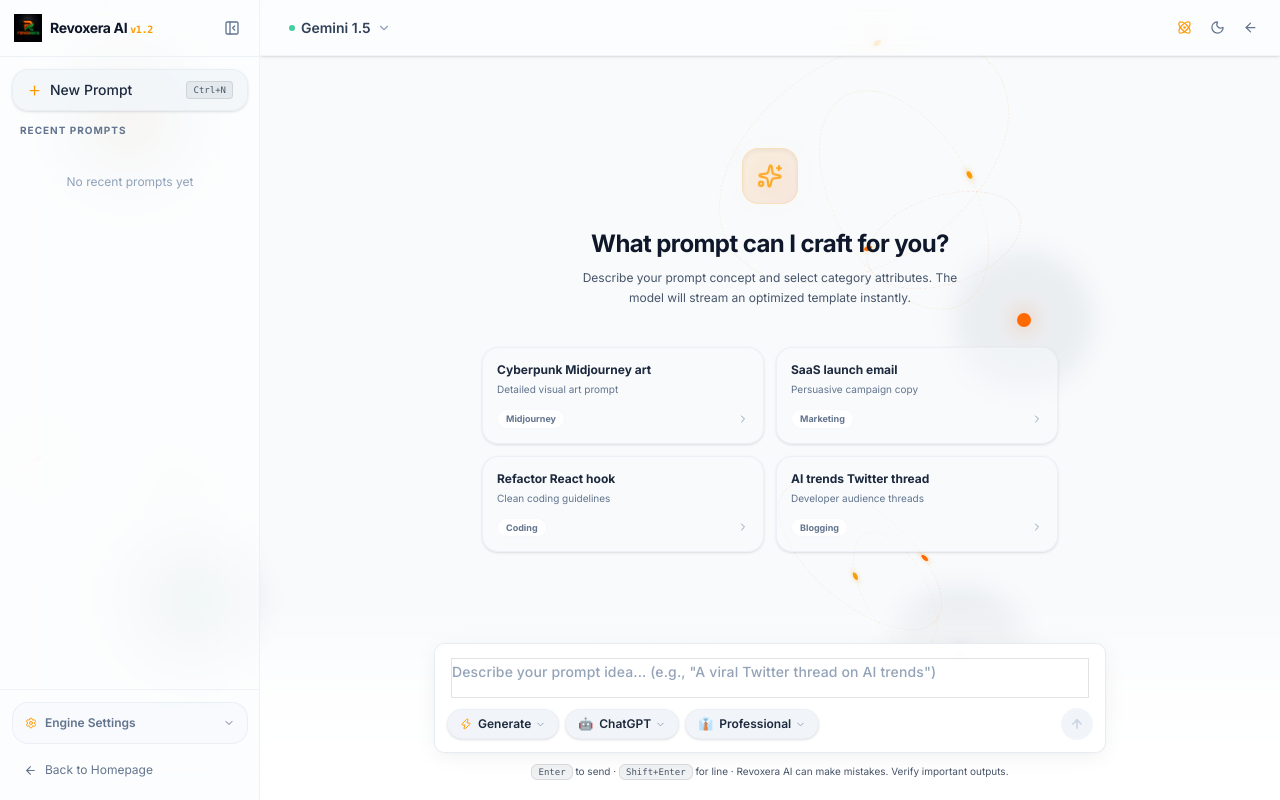
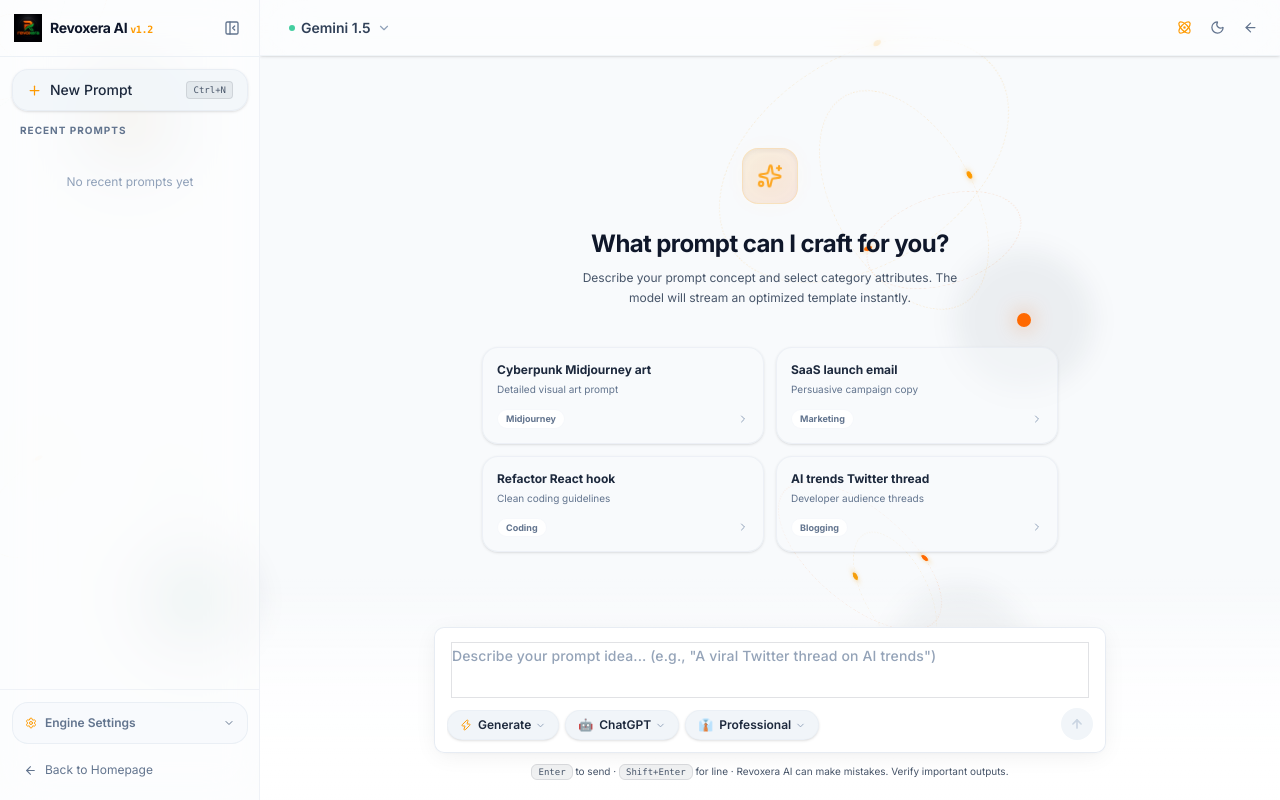
Before and after one commit to bipadtarankumar3/ai-prompt, a Next.js app: page /generator in a window 1280 px wide. Built offline with nearby package versions, Linux system fonts and the light colour scheme.

Commit message:
env changed

```diff
--- a/app/api/generate/route.js
+++ b/app/api/generate/route.js
@@ -121,7 +121,7 @@ export async function POST(request) {
       result: result.text,
       tokensUsed: result.tokensUsed,
       provider,
-      model: provider === 'openai' ? 'gpt-4o-mini' : (provider === 'gemini' ? 'gemini-1.5-flash-latest' : (hfModel || 'Qwen/Qwen2.5-7B-Instruct')),
+      model: provider === 'openai' ? (process.env.OPENAI_MODEL || 'gpt-4o-mini') : (provider === 'gemini' ? (process.env.GEMINI_MODEL || 'gemini-2.5-flash') : (hfModel || 'Qwen/Qwen2.5-7B-Instruct')),
     });
   } catch (error) {
     console.error('[/api/generate] Error:', error);
--- a/app/components/ProviderSelect.js
+++ b/app/components/ProviderSelect.js
@@ -9,15 +9,20 @@ export default function ProviderSelect({ provider, hfModel, onProviderChange, on
   const selected = HF_MODELS.find(m => m.id === hfModel) || HF_MODELS[0];
 
   const PROVIDERS = [
-    { id: 'openai',      label: 'OpenAI',        sub: 'GPT-4o Mini',        color: '#10a37f', badge: '⚡ Recommended' },
-    { id: 'gemini',      label: 'Gemini',        sub: 'Gemini 1.5 Flash',   color: '#34a853', badge: '🔥 Fast & Free' },
+    { id: 'openai',      label: 'OpenAI',        sub: process.env.NEXT_PUBLIC_OPENAI_MODEL_NAME || 'GPT-4o Mini',        color: '#10a37f', badge: '⚡ Recommended' },
+    { id: 'gemini',      label: 'Gemini',        sub: process.env.NEXT_PUBLIC_GEMINI_MODEL_NAME || 'Gemini 2.5 Flash',   color: '#34a853', badge: '🔥 Fast & Free' },
     { id: 'huggingface', label: 'Hugging Face',  sub: 'Open-source models', color: '#ff9d00', badge: '🤗 Free tier'   },
-  ];
+  ].filter(p => {
+    if (p.id === 'openai' && process.env.NEXT_PUBLIC_ENABLE_OPENAI === 'false') return false;
+    if (p.id === 'gemini' && process.env.NEXT_PUBLIC_ENABLE_GEMINI === 'false') return false;
+    if (p.id === 'huggingface' && process.env.NEXT_PUBLIC_ENABLE_HF === 'false') return false;
+    return true;
+  });
 
   return (
     <div className="space-y-2">
       {/* Provider cards */}
-      <div className="grid grid-cols-3 gap-2">
+      <div className="grid gap-2" style={{ gridTemplateColumns: `repeat(${PROVIDERS.length}, minmax(0, 1fr))` }}>
         {PROVIDERS.map(p => (
           <button key={p.id} type="button" id={`prov-${p.id}`}
             onClick={() => onProviderChange(p.id)}
--- a/app/generator/page.js
+++ b/app/generator/page.js
@@ -974,9 +974,9 @@ function GeneratorSection() {
                   placeholder={thread.length === 0
                     ? 'Describe your prompt idea... (e.g., "A viral Twitter thread on AI trends")'
                     : 'Refine this prompt... (e.g., "make it shorter" or "add more technical terms")'}
-                  rows={1}
+                  rows={2}
                   disabled={loading || streamingIdx !== null}
-                  className="flex-1 bg-transparent border-0 ring-0 focus:ring-0 focus:outline-none resize-none text-sm leading-relaxed text-slate-900 dark:text-[#e8e8e8] placeholder-slate-400/80 dark:placeholder-[#5a5a5a] min-h-[40px] max-h-[200px] overflow-y-auto scrollbar-none py-0.5 font-[450] tracking-[0.01em]"
+                  className="flex-1 bg-transparent border-0 ring-0 focus:ring-0 focus:outline-none resize-none text-sm leading-relaxed text-slate-900 dark:text-[#e8e8e8] placeholder-slate-400/80 dark:placeholder-[#5a5a5a] min-h-[56px] max-h-[200px] overflow-y-auto scrollbar-none py-0.5 font-[450] tracking-[0.01em]"
                 />
                 {/* Clear input button */}
                 <AnimatePresence>
@@ -998,13 +998,13 @@ function GeneratorSection() {
               </div>
 
               {/* Bottom controls row */}
-              <div className="flex items-center justify-between px-3 pb-3 pt-1.5 gap-2">
+              <div className="flex items-end justify-between px-3 pb-3 pt-1.5 gap-2">
 
                 {/* Selector pills */}
-                <div className="flex items-center gap-1.5 flex-wrap min-w-0">
-                  <CustomSelector value={mode} options={MODES} icon={Sliders} onChange={setMode} />
-                  <CustomSelector value={category} options={CATEGORIES} onChange={setCategory} />
-                  <CustomSelector value={tone} options={TONES} onChange={setTone} />
+                <div className="flex items-center gap-1.5 flex-nowrap overflow-x-auto scrollbar-none flex-1 min-w-0 pb-1 -mb-1">
+                  <div className="flex-shrink-0"><CustomSelector value={mode} options={MODES} icon={Sliders} onChange={setMode} /></div>
+                  <div className="flex-shrink-0"><CustomSelector value={category} options={CATEGORIES} onChange={setCategory} /></div>
+                  <div className="flex-shrink-0"><CustomSelector value={tone} options={TONES} onChange={setTone} /></div>
                 </div>
 
                 {/* Right side: char count + send button */}
--- a/app/utils/aiProviders.js
+++ b/app/utils/aiProviders.js
@@ -9,10 +9,10 @@
 /**
  * Generate text using OpenAI's Chat Completion API.
  * @param {Array<{role: string, content: string}>} messages
- * @param {string} model - defaults to gpt-4o-mini for cost efficiency
+ * @param {string} model - defaults to gpt-4o-mini
  * @returns {Promise<{text: string, tokensUsed: number}>}
  */
-export async function generateWithOpenAI(messages, model = 'gpt-4o-mini') {
+export async function generateWithOpenAI(messages, model = process.env.OPENAI_MODEL || 'gpt-4o-mini') {
   const apiKey = process.env.OPENAI_API_KEY;
   if (!apiKey) throw new Error('OPENAI_API_KEY is not set in environment variables.');
 
@@ -170,10 +170,10 @@ Make it specific, clear, and immediately usable. Return only the final prompt.`;
 /**
  * Generate text using Google Gemini API.
  * @param {Array<{role: string, content: string}>} messages
- * @param {string} model - defaults to gemini-1.5-flash-latest
+ * @param {string} model - defaults to gemini-2.5-flash
  * @returns {Promise<{text: string, tokensUsed: number}>}
  */
-export async function generateWithGemini(messages, model = 'gemini-1.5-flash-latest') {
+export async function generateWithGemini(messages, model = process.env.GEMINI_MODEL || 'gemini-2.5-flash') {
   const apiKey = process.env.GEMINI_API_KEY;
   if (!apiKey) throw new Error('GEMINI_API_KEY is not set in environment variables.');
 
```
